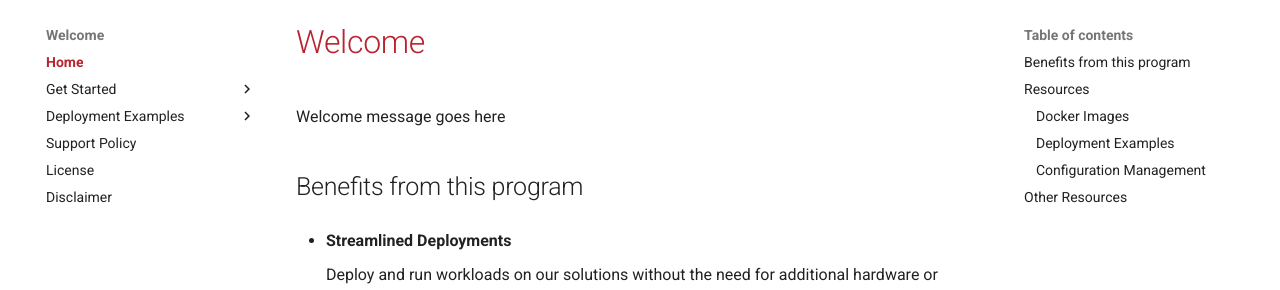
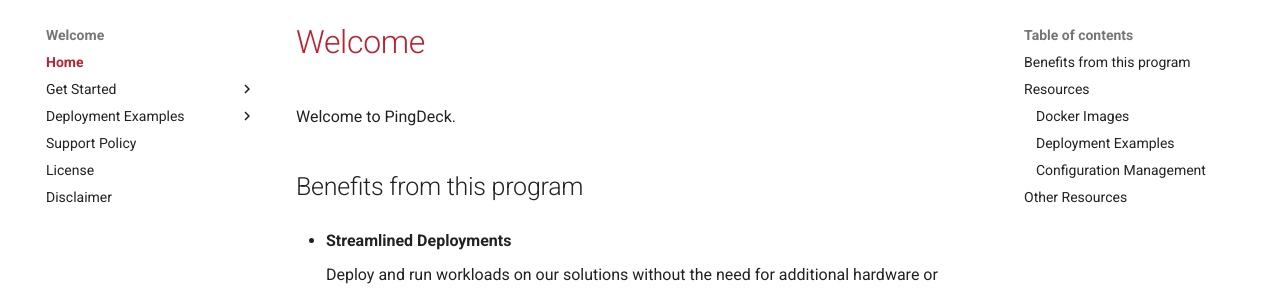
Before and after one commit to pingone-davinci/si-ping-deck-docs, an MkDocs documentation site: the page built from docs/README.md, in a window 1280 px wide and 900 px high. Shown: the part 138-428 px from the top of the window. Built offline with MkDocs 1.6.1 and Material for MkDocs 9.7.7, drawn with Linux system fonts in a browser that asks for light colours; comment, search, counter and statistics services are not loaded.

Commit message:
push doc change

```diff
--- a/docs/README.md
+++ b/docs/README.md
@@ -3,7 +3,7 @@
 ---
 # Welcome
 
-Welcome message goes here
+Welcome to PingDeck.
 
 ## Benefits from this program
 
```
